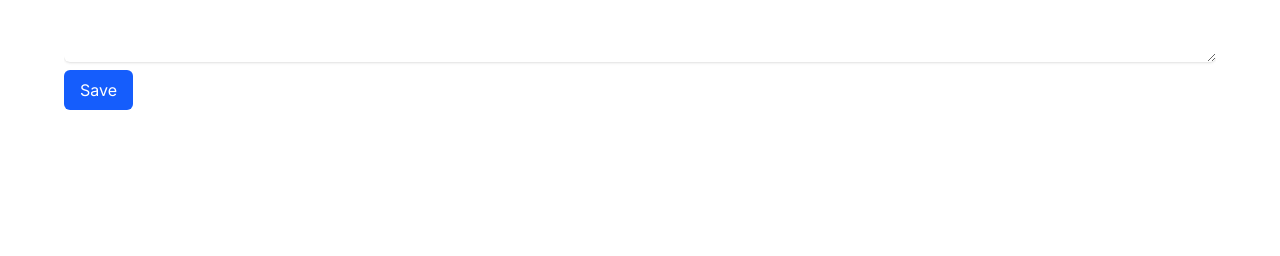
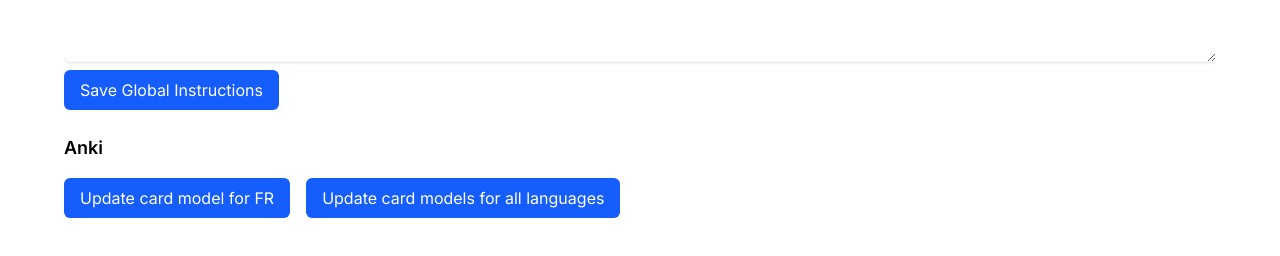
Before and after one commit to LachlanStuart/proflasher, a Next.js app in the folder proflasher/: page /settings in a window 1280 px wide. Shown: the part 258-514 px from the top of the page. Built offline with nearby package versions, Linux system fonts and the light colour scheme; no server answers.

Commit message:
Move updateCardModels to a button

```diff
--- /dev/null
+++ b/proflasher/app/api/anki/update-models/route.ts
@@ -0,0 +1,19 @@
+import { type NextRequest, NextResponse } from "next/server";
+import { updateCardModels } from "~/lib/ankiCardModels";
+
+export async function POST(request: NextRequest) {
+    try {
+        const { language } = await request.json();
+        const logs = await updateCardModels(language);
+        return NextResponse.json({ success: true, logs });
+    } catch (error) {
+        console.error("Error updating card models:", error);
+        return NextResponse.json(
+            {
+                success: false,
+                error: error instanceof Error ? error.message : String(error)
+            },
+            { status: 500 }
+        );
+    }
+}
--- a/proflasher/app/settings/page.tsx
+++ b/proflasher/app/settings/page.tsx
@@ -8,6 +8,8 @@ export default function SettingsPage() {
     const [isSaving, setIsSaving] = useState<boolean>(false);
     const [error, setError] = useState<string | null>(null);
     const [saveMessage, setSaveMessage] = useState<string | null>(null);
+    const [ankiLogs, setAnkiLogs] = useState<string[]>([]);
+    const [isUpdatingAnki, setIsUpdatingAnki] = useState<boolean>(false);
 
     // Get language from localStorage (it's managed in the Header component now)
     const getSelectedLanguage = () => {
@@ -98,12 +100,41 @@ export default function SettingsPage() {
         }
     };
 
+    // Handler for updating Anki card models
+    const handleUpdateAnkiModels = async (language?: string) => {
+        setIsUpdatingAnki(true);
+        setError(null);
+        setAnkiLogs([]);
+        try {
+            const response = await fetch("/api/anki/update-models", {
+                method: "POST",
+                headers: {
+                    "Content-Type": "application/json",
+                },
+                body: JSON.stringify({ language }),
+            });
+            const data = await response.json();
+            if (!response.ok) {
+                throw new Error(data.error || "Failed to update Anki models");
+            }
+            setAnkiLogs(data.logs);
+        } catch (err: any) {
+            setError(err.message);
+        } finally {
+            setIsUpdatingAnki(false);
+        }
+    };
+
     const language = getSelectedLanguage();
 
     return (
         <div className="h-[calc(100vh-80px)] overflow-y-auto pb-4">
+            {(isLoading || isSaving) && <p>Loading/Saving...</p>}
+            {error && <p className="py-2 text-red-500">Error: {error}</p>}
+            {saveMessage && <p className="py-2 text-green-500">{saveMessage}</p>}
 
             {language && (
+                <>
                     <div className="mb-6">
                         <label
                             htmlFor="global-instructions"
@@ -125,20 +156,48 @@ export default function SettingsPage() {
                                 onClick={() =>
                                     handleSaveFile(
                                         "prompt.md",
-                                    globalInstructions
+                                        globalInstructions,
                                     )
                                 }
                                 disabled={isSaving}
                                 className="rounded-md bg-blue-600 px-4 py-2 text-white hover:bg-blue-700 focus:outline-none focus:ring-2 focus:ring-blue-500 focus:ring-offset-2 disabled:opacity-50"
                             >
-                            {isSaving ? "Saving..." : "Save"}
+                                {isSaving ? "Saving..." : "Save Global Instructions"}
                             </button>
-                        {isLoading && <p>Loading...</p>}
-                        {isSaving && <p>Saving...</p>}
-                        {error && <p className="text-red-500">Error: {error}</p>}
                             {saveMessage && <p className="text-green-500">{saveMessage}</p>}
                         </div>
                     </div>
+
+                    <div className="mb-6">
+                        <h2 className="text-lg font-semibold mb-4">Anki</h2>
+                        <div className="space-y-4">
+                            <div className="flex items-center gap-4">
+                                <button
+                                    onClick={() => handleUpdateAnkiModels(language)}
+                                    disabled={isUpdatingAnki}
+                                    className="rounded-md bg-blue-600 px-4 py-2 text-white hover:bg-blue-700 focus:outline-none focus:ring-2 focus:ring-blue-500 focus:ring-offset-2 disabled:opacity-50"
+                                >
+                                    {isUpdatingAnki ? "Updating..." : `Update card model for ${language.toUpperCase()}`}
+                                </button>
+                                <button
+                                    onClick={() => handleUpdateAnkiModels()}
+                                    disabled={isUpdatingAnki}
+                                    className="rounded-md bg-blue-600 px-4 py-2 text-white hover:bg-blue-700 focus:outline-none focus:ring-2 focus:ring-blue-500 focus:ring-offset-2 disabled:opacity-50"
+                                >
+                                    {isUpdatingAnki ? "Updating..." : "Update card models for all languages"}
+                                </button>
+                            </div>
+                            {ankiLogs.length > 0 && (
+                                <div className="mt-4 bg-gray-100 p-4 rounded-md">
+                                    <h3 className="font-medium mb-2">Update Log:</h3>
+                                    <pre className="text-sm whitespace-pre-wrap">
+                                        {ankiLogs.join("\n")}
+                                    </pre>
+                                </div>
+                            )}
+                        </div>
+                    </div>
+                </>
             )}
         </div>
     );
--- /dev/null
+++ b/proflasher/lib/ankiCardModels.ts
@@ -0,0 +1,104 @@
+import * as fsPromises from "node:fs/promises";
+import path from "node:path";
+import { fileURLToPath } from "node:url";
+import { Anki } from "./ankiConnect";
+import templates from "./cardModel/noteTemplates";
+
+// Create __dirname equivalent for ESM
+const __filename = fileURLToPath(import.meta.url);
+const __dirname = path.dirname(__filename);
+
+type CardModel = {
+    Back: string;
+    Front: string;
+};
+interface NoteModel {
+    cards: Record<string, CardModel>;
+    styling: string;
+}
+type Notes = Record<string, NoteModel>;
+
+const getAnkiNoteModel = async (modelName: string) =>
+    [
+        modelName,
+        {
+            cards: await Anki.modelTemplates(modelName),
+            styling: (await Anki.modelStyling(modelName)).css,
+        },
+    ] as const;
+const getAnkiNotes = async (): Promise<Notes> =>
+    Object.fromEntries(
+        await Promise.all((await Anki.modelNames()).map(getAnkiNoteModel)),
+    );
+
+const fixString = (s: string) =>
+    s
+        .split("\n")
+        .map((line) => line.trim())
+        .join("\n")
+        .trim();
+
+export const updateCardModels = async (language?: string): Promise<string[]> => {
+    const logs: string[] = [];
+    const log = (message: string) => {
+        console.log(message);
+        logs.push(message);
+    };
+
+    const ankiTemplates = await getAnkiNotes();
+
+    const jsCode = await fsPromises.readFile(
+        path.join(__dirname, "../lib/cardModel/card.js"),
+        "utf-8",
+    );
+    const cssCode = await fsPromises.readFile(
+        path.join(__dirname, "../lib/cardModel/card.css"),
+        "utf-8",
+    );
+
+    const templatesToUpdate = language
+        ? Object.entries(templates).filter(([_, template]) => template.noteType.startsWith(language.toUpperCase()))
+        : Object.entries(templates);
+
+    for (const [_, template] of templatesToUpdate) {
+        const modelName = template.noteType;
+        const ankiNote = ankiTemplates[modelName];
+
+        if (ankiNote) {
+            const localStyling = fixString(cssCode);
+            if (localStyling !== fixString(ankiNote.styling)) {
+                log(`Updating ${modelName} styling`);
+                await Anki.updateModelStyling(modelName, localStyling);
+            } else {
+                log(`${modelName} styling up-to-date`);
+            }
+
+            const updates: Record<string, CardModel> = {};
+            let hasChanges = false;
+            for (const [cardName, localSides] of Object.entries(template.cards)) {
+                const ankiSides = ankiNote.cards[cardName]!;
+                const Front = fixString(
+                    `${localSides.Front}\n<script>${jsCode}\nrunFront()</script>`,
+                );
+                const Back = fixString(
+                    `${localSides.Back}\n<script>${jsCode}\nrunBack()</script>`,
+                );
+                updates[cardName] = { Front, Back };
+                hasChanges ||=
+                    Front !== fixString(ankiSides.Front) ||
+                    Back !== fixString(ankiSides.Back);
+            }
+            if (hasChanges) {
+                log(`Updating ${modelName} cards`);
+                await Anki.updateModelTemplates(modelName, updates);
+            } else {
+                log(`${modelName} cards up-to-date`);
+            }
+        } else {
+            log(`${modelName} not found in Anki`);
+        }
+    }
+    await Anki.sync();
+    log("Sync complete");
+    return logs;
+};
--- a/proflasher/lib/updateCardModels.ts
+++ /dev/null
@@ -1,98 +0,0 @@
-import * as fsPromises from "node:fs/promises";
-import path from "node:path";
-import { fileURLToPath } from "node:url";
-import { Anki } from "../lib/ankiConnect";
-import templates from "../lib/cardModel/noteTemplates";
-
-// Create __dirname equivalent for ESM
-const __filename = fileURLToPath(import.meta.url);
-const __dirname = path.dirname(__filename);
-
-type CardModel = {
-	Back: string;
-	Front: string;
-};
-interface NoteModel {
-	cards: Record<string, CardModel>;
-	styling: string;
-}
-type Notes = Record<string, NoteModel>;
-
-const getAnkiNoteModel = async (modelName: string) =>
-	[
-		modelName,
-		{
-			cards: await Anki.modelTemplates(modelName),
-			styling: (await Anki.modelStyling(modelName)).css,
-		},
-	] as const;
-const getAnkiNotes = async (): Promise<Notes> =>
-	Object.fromEntries(
-		await Promise.all((await Anki.modelNames()).map(getAnkiNoteModel)),
-	);
-
-const fixString = (s: string) =>
-	s
-		.split("\n")
-		.map((line) => line.trim())
-		.join("\n")
-		.trim();
-
-export const updateCardModels = async () => {
-	const ankiTemplates = await getAnkiNotes();
-
-	const jsCode = await fsPromises.readFile(
-		path.join(__dirname, "../lib/cardModel/card.js"),
-		"utf-8",
-	);
-	const cssCode = await fsPromises.readFile(
-		path.join(__dirname, "../lib/cardModel/card.css"),
-		"utf-8",
-	);
-
-	for (const [modelName, ankiNote] of Object.entries(ankiTemplates)) {
-		const template = Object.values(templates).find(
-			(template) => template.noteType === modelName,
-		);
-
-		if (template) {
-			const localStyling = fixString(cssCode);
-			if (localStyling !== fixString(ankiNote.styling)) {
-				console.log(`Updating ${modelName} styling`);
-				await Anki.updateModelStyling(modelName, localStyling);
-			} else {
-				console.log(`${modelName} styling up-to-date`);
-			}
-
-			const updates: Record<string, CardModel> = {};
-			let hasChanges = false;
-			for (const [cardName, localSides] of Object.entries(template.cards)) {
-				const ankiSides = ankiNote.cards[cardName]!;
-				const Front = fixString(
-					`${localSides.Front}\n<script>${jsCode}\nrunFront()</script>`,
-				);
-				const Back = fixString(
-					`${localSides.Back}\n<script>${jsCode}\nrunBack()</script>`,
-				);
-				updates[cardName] = { Front, Back };
-				hasChanges ||=
-					Front !== fixString(ankiSides.Front) ||
-					Back !== fixString(ankiSides.Back);
-			}
-			if (hasChanges) {
-				console.log(`Updating ${modelName} cards`);
-				await Anki.updateModelTemplates(modelName, updates);
-			} else {
-				console.log(`${modelName} cards up-to-date`);
-			}
-		} else {
-			console.log(`${modelName} not in local templates`);
-		}
-	}
-	await Anki.sync();
-	console.log("done");
-};
-
-if (process.argv[1] === fileURLToPath(import.meta.url)) {
-	updateCardModels();
-}
--- a/proflasher/package.json
+++ b/proflasher/package.json
@@ -11,8 +11,7 @@
         "dev": "next dev --turbo",
         "preview": "next build && next start",
         "start": "next start",
-        "typecheck": "tsc --noEmit",
-        "updateCardModels": "tsx lib/updateCardModels.ts"
+        "typecheck": "tsc --noEmit"
     },
     "dependencies": {
         "@t3-oss/env-nextjs": "^0.12.0",
```
Lines whose indentation alone changed are shown as unchanged.
